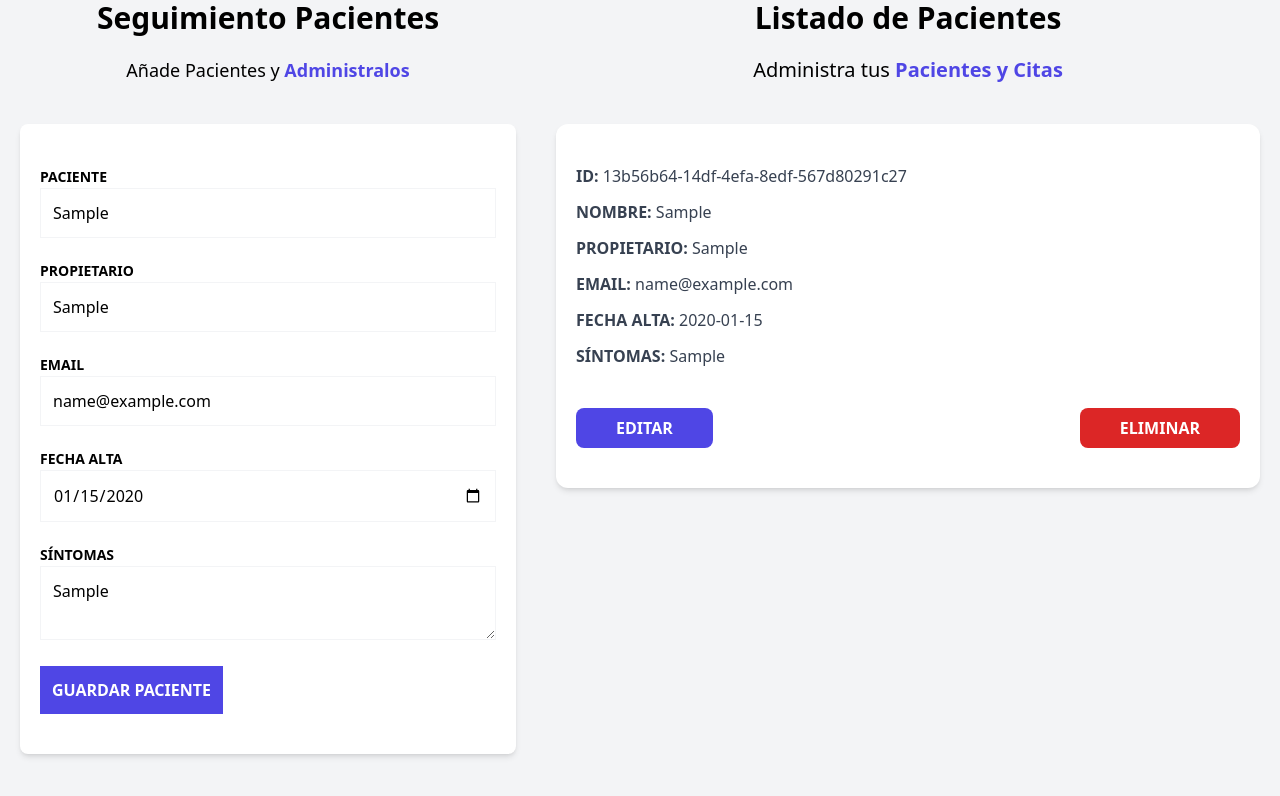
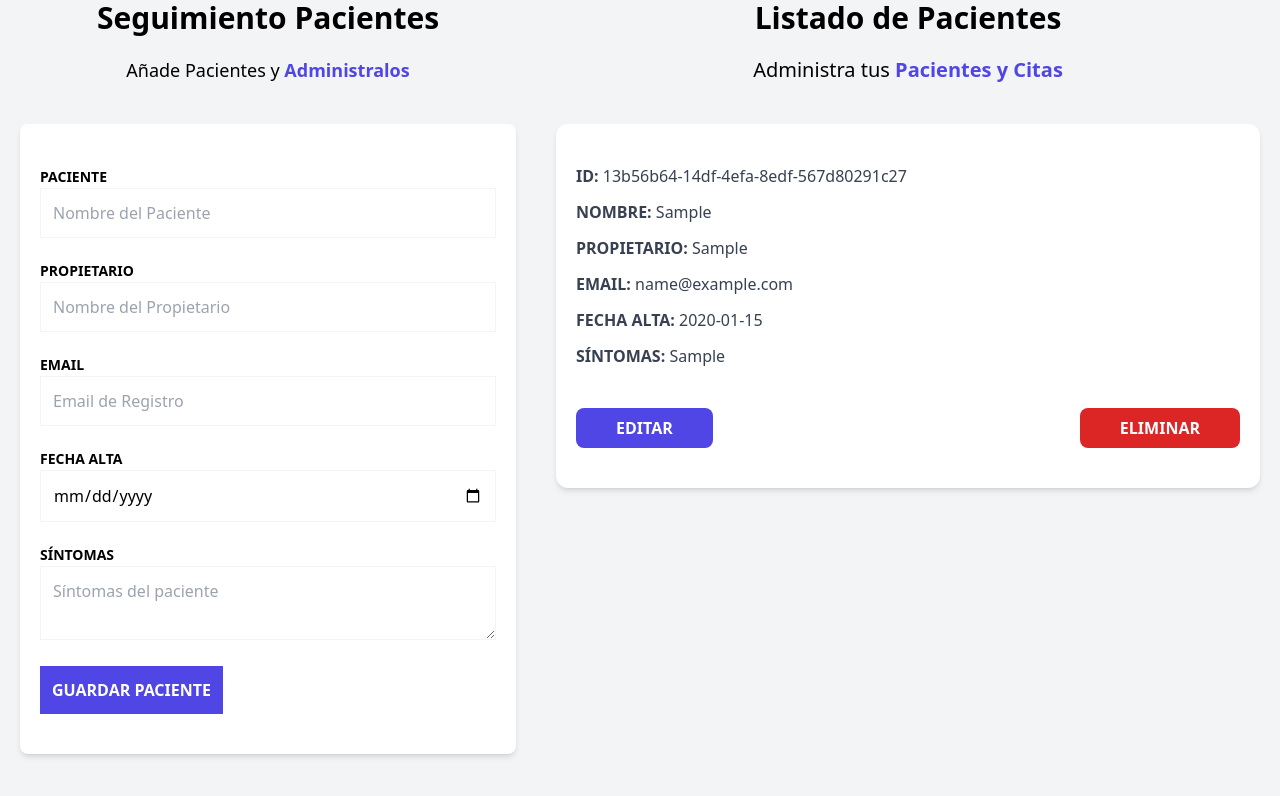
Before and after one commit to lauraherrero/patients_zustand, a React (Vite) app: page / in a window 1280 px wide. Both pictures are taken after typing "Sample", "Sample", "name@example.com", "2020-01-15", "Sample" into the empty fields and a click on the input "Guardar Paciente". Shown: the part 224-1020 px from the top of the page. Built offline with nearby package versions, Linux system fonts and the light colour scheme.

Commit message:
Add remove patient action

```diff
--- a/src/components/PatientDetails.tsx
+++ b/src/components/PatientDetails.tsx
@@ -1,7 +1,9 @@
+import { usePatientStore } from "../store"
 import { PatientDetailsProps } from "../types"
 import { PatienDetailItem } from "./PatienDetailItem"
 
 export const PatientDetails = ({ patient }: PatientDetailsProps) => {
+  const deletePatient = usePatientStore(state => state.deletePatient)
   return (
     <div className="mx-5 my-10 px-5 py-10 bg-white shadow-md rounded-xl">
       <PatienDetailItem label='ID' data={patient.id} />
@@ -19,6 +21,7 @@ export const PatientDetails = ({ patient }: PatientDetailsProps) => {
         <button
           type="button"
           className="py-2 px-10 bg-red-600 hover:bg-red-700 text-white font-bold uppercase rounded-lg"
+          onClick={() => deletePatient(patient.id)}
         >Eliminar</button>
       </div>
     </div>
--- a/src/components/PatientsForm.tsx
+++ b/src/components/PatientsForm.tsx
@@ -7,9 +7,10 @@ import { usePatientStore } from '../store';
 export const PatientsForm = () => {
 
   const addPatient  = usePatientStore(state => state.addPatient);
-  const { register, handleSubmit, formState: { errors } } = useForm<DraftPatient>();
+  const { register, handleSubmit, formState: { errors }, reset } = useForm<DraftPatient>();
   const onSubmit = (data: DraftPatient) => {
     addPatient(data);
+    reset();
    };
 
 
--- a/src/components/PatientsList.tsx
+++ b/src/components/PatientsList.tsx
@@ -4,7 +4,7 @@ import { PatientDetails } from "./PatientDetails";
 export const PatientsList = () => {
 
   const patients = usePatientStore(state => state.patients);
-  console.log(patients);
+  //console.log(patients);
 
 
   return (
--- a/src/store.ts
+++ b/src/store.ts
@@ -5,6 +5,7 @@ import { DraftPatient, Patient } from './types';
 type PatientState = {
   patients: Patient[]
   addPatient: (data: DraftPatient) => void
+  deletePatient: (id: Patient['id']) => void
 }
 
 const createPatient = (patient: DraftPatient) : Patient => {
@@ -19,6 +20,11 @@ export const usePatientStore = create<PatientState>((set) => ({
     set((state) => ({
       patients: [...state.patients, newPatient]
     }))
-
+  },
+  deletePatient: (id) => {
+    console.log(id);
+    set((state) => ({
+      patients: state.patients.filter(patient => patient.id !== id)
+    }))
   }
 }))
```
